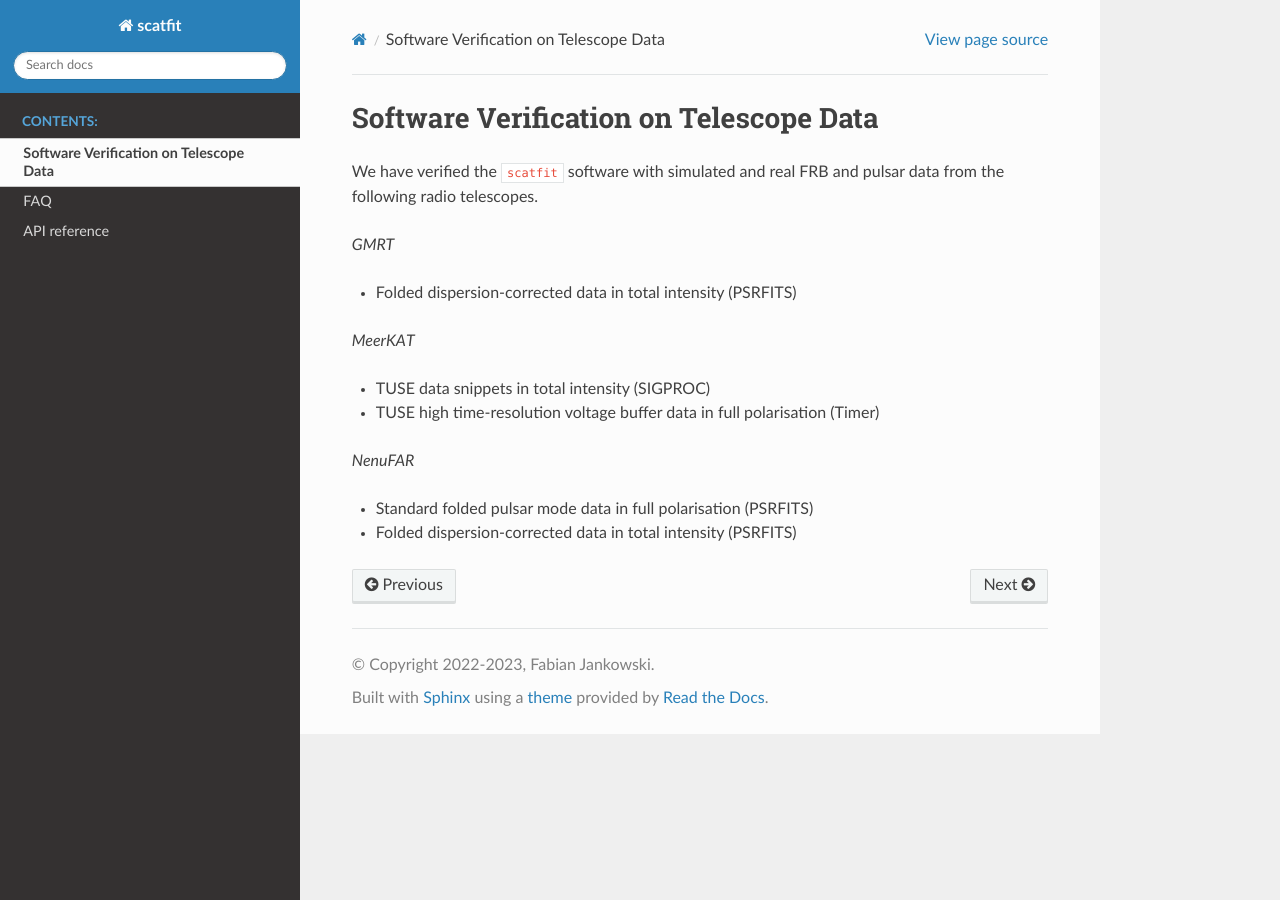
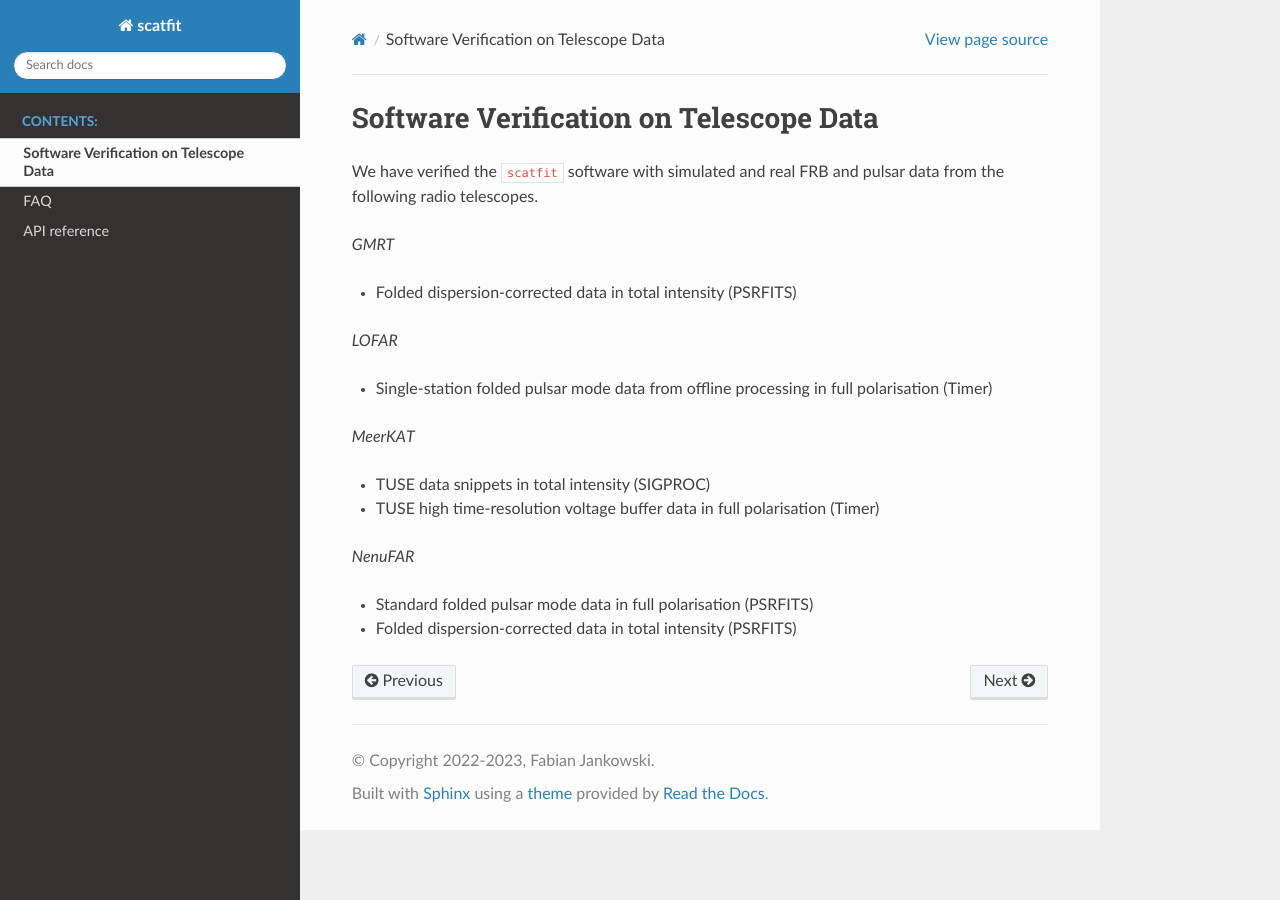
Before and after one commit to fjankowsk/scatfit, a Sphinx documentation site: the page built from docs/telescope_data.md, in a window 1280 px wide. Built offline with Sphinx 7.4.7 and the Read the Docs theme 3.1.0, drawn with Linux system fonts in a browser that asks for light colours.

Commit message:
LOFAR FR606 single-station data works fine, too.

```diff
--- a/docs/telescope_data.md
+++ b/docs/telescope_data.md
@@ -5,6 +5,10 @@ We have verified the `scatfit` software with simulated and real FRB and pulsar d
 *GMRT*
 
 * Folded dispersion-corrected data in total intensity (PSRFITS)
+
+*LOFAR*
+
+* Single-station folded pulsar mode data from offline processing in full polarisation (Timer)
 
 *MeerKAT*
 
```
